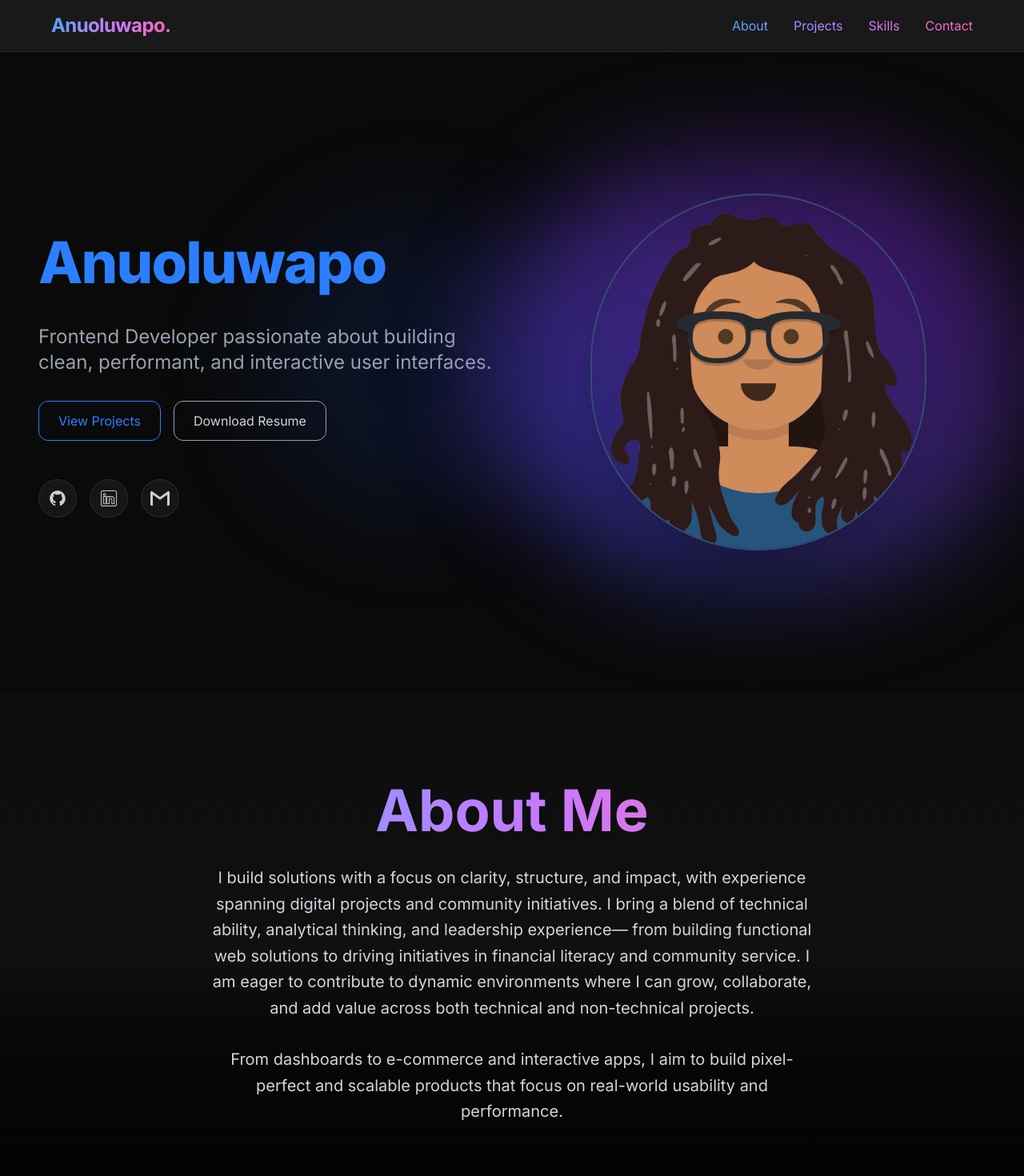
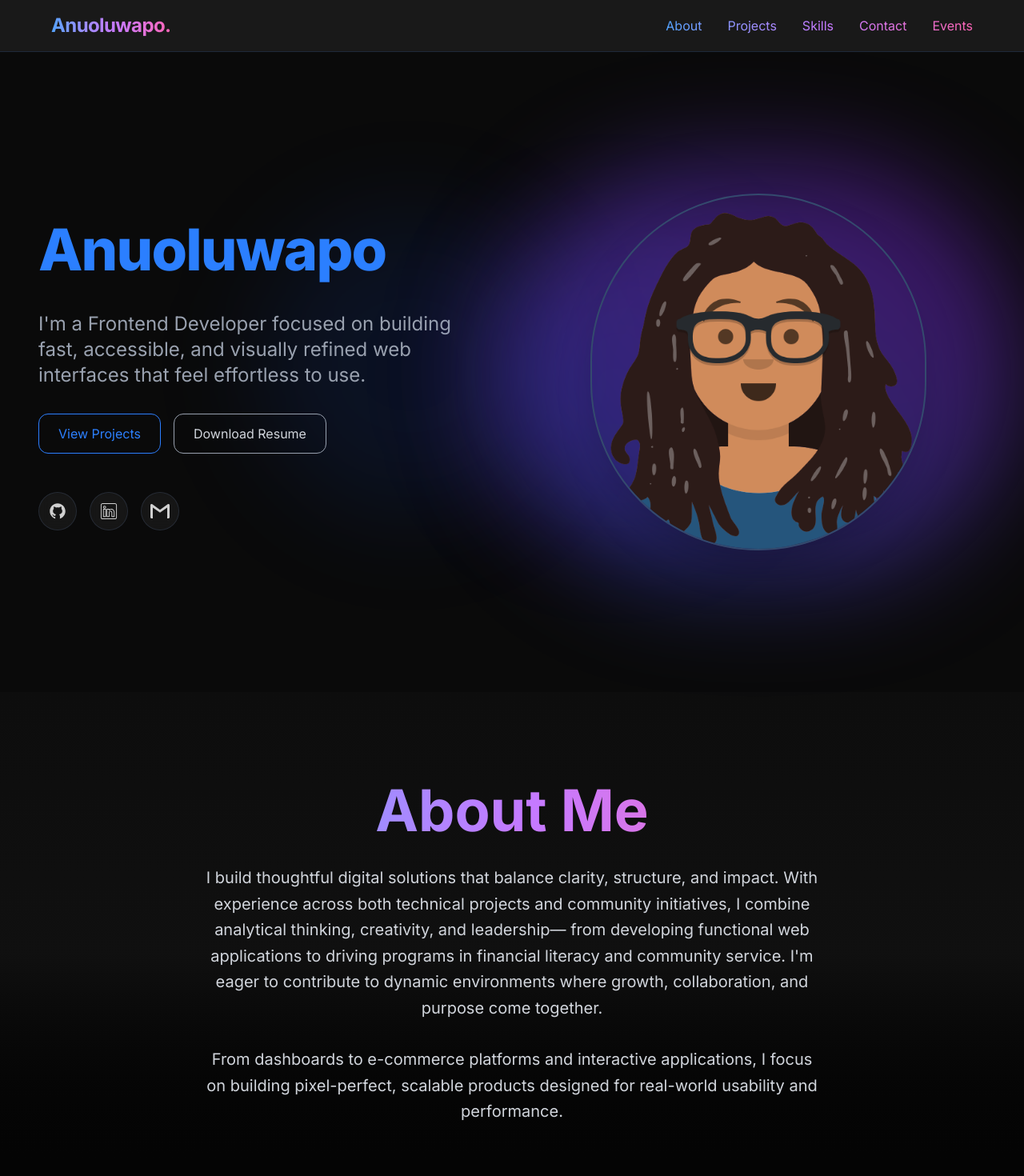
Before and after one commit to A-n-u-O/Anu-s-Portfolio, a Next.js app: page / in a window 1280 px wide. Shown: the top 1470 px of the page at 80% size. Built offline with nearby package versions, Linux system fonts and the light colour scheme.

Commit message:
added section for events attended

```diff
--- /dev/null
+++ b/src/app/data/techEvents.ts
@@ -0,0 +1,20 @@
+export const events = [
+  {
+    title: "TechWomen Fest 2025",
+    organizer: "NezaTech Africa",
+    date: "October 2025",
+    description:
+      "Participated in a women-in-tech conference exploring AI, fintech, and leadership in technology. Gained practical insights on career growth and community engagement.",
+    skills: ["Networking", "Career Growth"],
+    link: "https://www.linkedin.com/posts/a-n-u-o_techwomenfest-womenintech-innovation-activity-7384276878418804736-HS5T?utm_source=share&utm_medium=member_desktop&rcm=ACoAAD6lPY4BSGMOc-9xDhCh1Gq3CY4QfPPXHu8",
+  },
+  {
+    title: "Google DevFest Lagos",
+    organizer: "GDG Lagos",
+    date: "September 2025",
+    description:
+      "Attended sessions on web performance optimization and developer tools. Learned new techniques for optimizing React applications and integrating PWAs.",
+    skills: ["React", "Web Performance", "PWAs"],
+    link: "https://example.com",
+  },
+];
--- a/src/app/page.tsx
+++ b/src/app/page.tsx
@@ -1,4 +1,5 @@
 // page.tsx
+"use client"
 import Navbar from "@/components/Navbar";
 import About from "@/components/About";
 import Hero from "@/components/Hero";
@@ -6,6 +7,7 @@ import Projects from "@/components/Project";
 import Footer from "@/components/Footer";
 import Contact from "@/components/Contact";
 import Skills from "@/components/Skills";
+import Events from "@/components/EventsSection";
 
 export default function Home() {
   return (
@@ -15,6 +17,7 @@ export default function Home() {
       <About />
       <Projects />
       <Skills />
+      <Events />
       <Contact />
       <Footer/>
     </>
--- a/src/components/About.tsx
+++ b/src/components/About.tsx
@@ -24,18 +24,17 @@ export default function About() {
         </motion.h2>
 
         <p className="text-lg lg:text-xl text-gray-300 leading-relaxed max-w-3xl mx-auto">
-          I build solutions with a focus on clarity, structure, and impact, with experience spanning digital projects and
-community initiatives. I bring a blend of technical ability, analytical thinking, and leadership experience—
-from building functional web solutions to driving initiatives in financial literacy and community service. I am
-eager to contribute to dynamic environments where I can grow, collaborate, and add value across both
-technical and non-technical projects.
-        </p>
+  I build thoughtful digital solutions that balance clarity, structure, and impact. With experience across
+  both technical projects and community initiatives, I combine analytical thinking, creativity, and leadership—
+  from developing functional web applications to driving programs in financial literacy and community service.
+  I&apos;m eager to contribute to dynamic environments where growth, collaboration, and purpose come together.
+</p>
 
-        <p className="text-lg lg:text-xl text-gray-300 leading-relaxed max-w-3xl mx-auto">
-          From dashboards to e-commerce and interactive apps, I aim to build
-          pixel-perfect and scalable products that focus on real-world usability
-          and performance.
-        </p>
+<p className="text-lg lg:text-xl text-gray-300 leading-relaxed max-w-3xl mx-auto">
+  From dashboards to e-commerce platforms and interactive applications, I focus on building
+  pixel-perfect, scalable products designed for real-world usability and performance.
+</p>
+
       </div>
     </motion.section>
   );
--- /dev/null
+++ b/src/components/EventsSection.tsx
@@ -0,0 +1,63 @@
+"use client";
+
+import { events } from "@/app/data/techEvents";
+import { motion } from "framer-motion";
+import { ExternalLink } from "lucide-react";
+
+export default function Events() {
+  return (
+    <section id="events" className="py-24 bg-[#0a0a0a] text-gray-200">
+      <div className="max-w-6xl mx-auto px-6">
+        <motion.h2
+          initial={{ opacity: 0, y: 30 }}
+          whileInView={{ opacity: 1, y: 0 }}
+          transition={{ duration: 0.6, ease: "easeOut" }}
+          viewport={{ once: true }}
+          className="text-4xl font-bold text-center mb-14"
+        >
+          Tech Events & Learning
+        </motion.h2>
+
+        <div className="grid md:grid-cols-2 gap-8">
+          {events.map((event, i) => (
+            <motion.div
+              key={i}
+              className="event-card bg-[#111] border border-gray-800 rounded-2xl p-6 hover:shadow-[0_0_25px_rgba(255,255,255,0.08)] transition-shadow duration-300"
+              initial={{ opacity: 0, y: 40 }}
+              whileInView={{ opacity: 1, y: 0 }}
+              transition={{ delay: i * 0.15, duration: 0.6 }}
+              viewport={{ once: true }}
+            >
+              <h3 className="text-xl font-semibold mb-2">{event.title}</h3>
+              <p className="text-sm text-gray-400 mb-1">{event.organizer}</p>
+              <p className="text-sm text-gray-500 mb-4">{event.date}</p>
+              <p className="text-gray-300 mb-4">{event.description}</p>
+
+              <div className="flex flex-wrap gap-2 mb-4">
+                {event.skills.map((skill, j) => (
+                  <span
+                    key={j}
+                    className="text-xs bg-gray-800 px-3 py-1 rounded-full text-gray-300"
+                  >
+                    {skill}
+                  </span>
+                ))}
+              </div>
+
+              {event.link && (
+                <a
+                  href={event.link}
+                  target="_blank"
+                  rel="noopener noreferrer"
+                  className="inline-flex items-center gap-2 text-sm text-blue-400 hover:text-blue-300"
+                >
+                  View Event <ExternalLink size={14} />
+                </a>
+              )}
+            </motion.div>
+          ))}
+        </div>
+      </div>
+    </section>
+  );
+}
--- a/src/components/Hero.tsx
+++ b/src/components/Hero.tsx
@@ -87,7 +87,7 @@ export default function Hero() {
             ref={subTextRef}
             className="text-lg md:text-2xl text-gray-400 max-w-xl mx-auto md:mx-0"
           >
-            Frontend Developer passionate about building clean, performant, and interactive user interfaces.
+            I&apos;m a Frontend Developer focused on building fast, accessible, and visually refined web interfaces that feel effortless to use.
           </p>
 
           <div
@@ -109,7 +109,7 @@ export default function Hero() {
             </a>
           </div>
 
-          {/* 🔥 Stylish Animated Social Icons */}
+          {/* Social Icons */}
           <div
             ref={iconsRef}
             className="flex gap-4 justify-center md:justify-start pt-4"
--- a/src/components/Navbar.tsx
+++ b/src/components/Navbar.tsx
@@ -22,6 +22,8 @@ export default function Navbar() {
         <Link href="#projects" className="hover:text-teal-400 transition">Projects</Link>
         <Link href="#skills" className="hover:text-teal-400 transition">Skills</Link>
         <Link href="#contact" className="hover:text-teal-400 transition">Contact</Link>
+        <Link href="#events" className="hover:text-teal-400 transition">Events</Link>
+
       </div>
 
       {/* Mobile Menu Button */}
--- a/src/components/Project.tsx
+++ b/src/components/Project.tsx
@@ -11,7 +11,6 @@ export default function Projects() {
     setMounted(true);
   }, []);
 
-  // Simple version without complex animations
   return (
     <section
       id="projects"
@@ -22,7 +21,6 @@ export default function Projects() {
         minHeight: "50vh",
       }}>
       <div className="max-w-7xl mx-auto">
-        {/* Title with better contrast */}
         <h2
           className="text-4xl md:text-5xl lg:text-7xl font-bold mb-8 md:mb-16 text-center md:text-left"
           style={{
@@ -35,7 +33,6 @@ export default function Projects() {
           Projects
         </h2>
 
-        {/* Projects Grid - Simple and reliable */}
         <div className="grid grid-cols-1 md:grid-cols-2 lg:grid-cols-3 gap-6 md:gap-8 lg:gap-12">
           {projects.map((project, idx) => (
             <div
```
